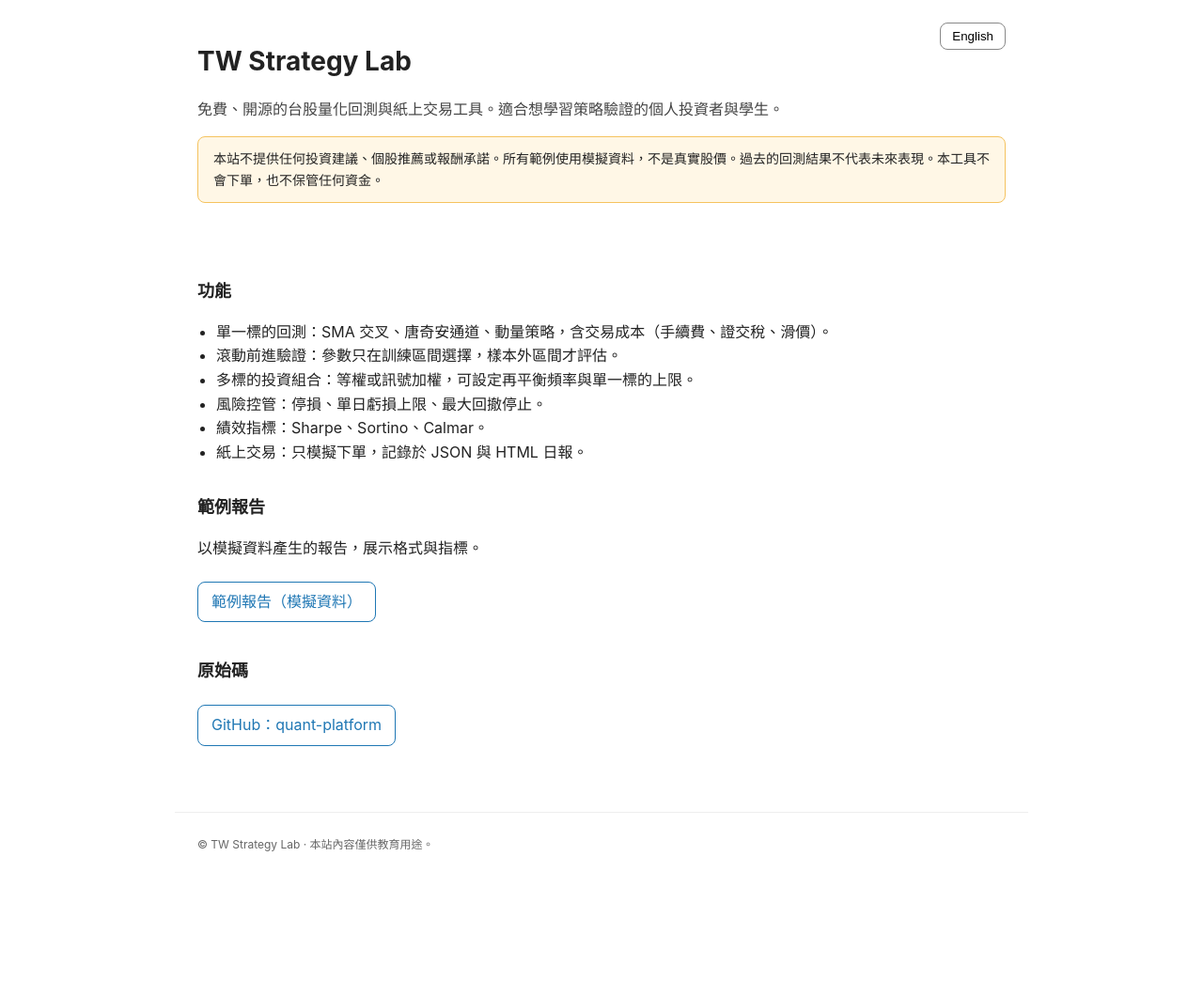
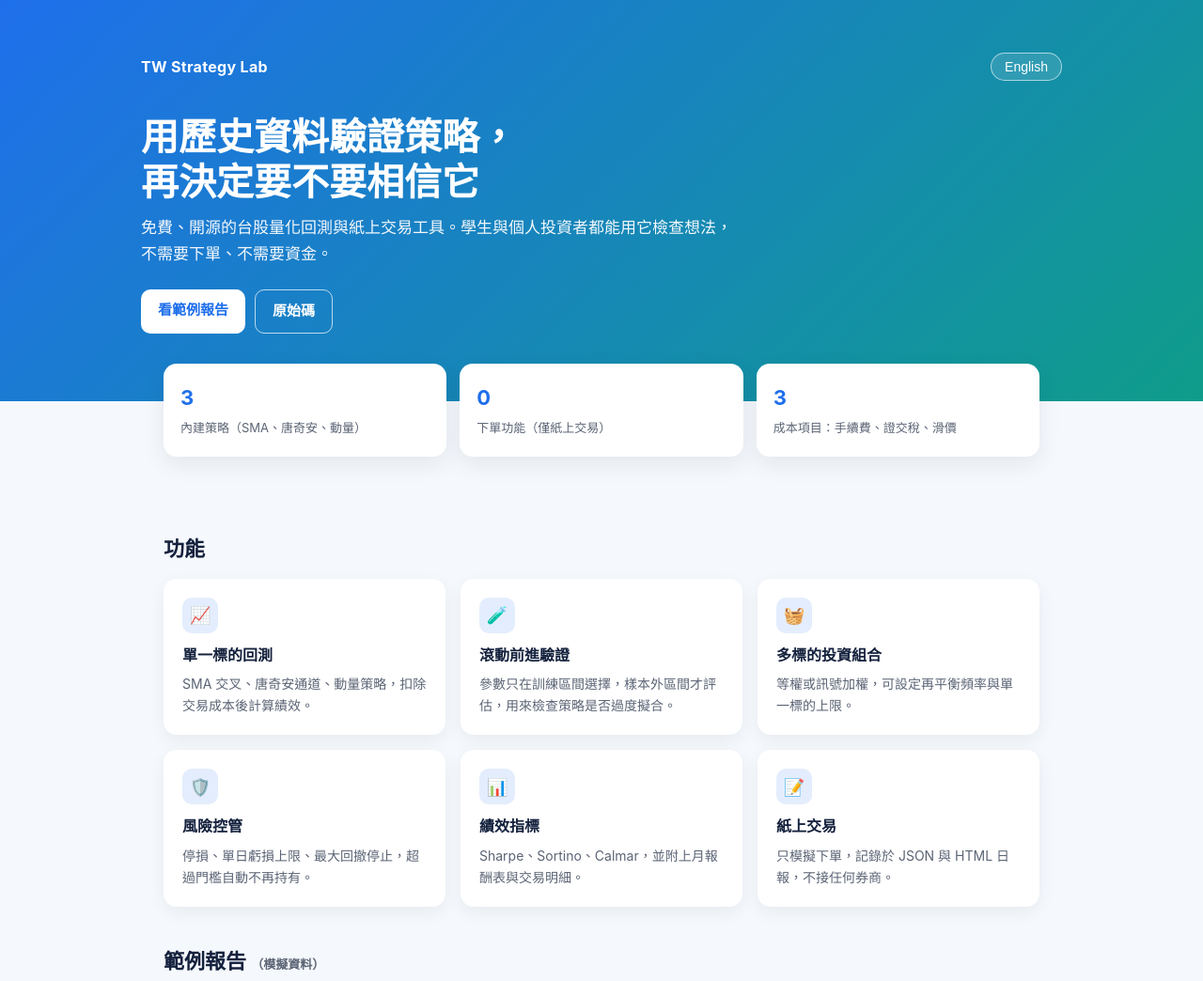
Before and after one commit to Black-tea666888/tw-strategy-lab, a plain HTML site: page index.html in a window 1280 px wide. Shown: the top 1044 px of the page at 94% size. Before the commit the page ends 932 px from the top, so only its background shows below. Drawn offline with Linux system fonts and the light colour scheme.

Commit message:
Redesign landing page: hero, feature cards, embedded sample report

```diff
--- a/index.html
+++ b/index.html
@@ -5,73 +5,123 @@
 <meta name="viewport" content="width=device-width, initial-scale=1">
 <title>TW Strategy Lab — 量化回測與紙上交易 / Backtesting & paper trading</title>
 <style>
-body { font-family: -apple-system, "Helvetica Neue", Arial, "Noto Sans TC", sans-serif; margin: 0; color: #222; line-height: 1.6; }
-header, main, footer { max-width: 860px; margin: 0 auto; padding: 24px; }
-h1 { font-size: 28px; margin-bottom: 4px; }
-h2 { font-size: 18px; margin-top: 32px; }
-.lead { color: #444; font-size: 16px; }
-.warn { background: #fff7e6; border: 1px solid #f5c35f; padding: 12px 16px; border-radius: 8px; font-size: 14px; }
-ul { padding-left: 20px; }
-a.btn { display: inline-block; margin: 6px 8px 6px 0; padding: 8px 14px; border-radius: 8px; border: 1px solid #1f77b4; color: #1f77b4; text-decoration: none; }
-button#lang { float: right; padding: 6px 12px; border-radius: 8px; border: 1px solid #888; background: #fff; cursor: pointer; }
-.hidden { display: none; }
-footer { font-size: 12px; color: #666; border-top: 1px solid #eee; margin-top: 40px; }
+:root { --accent: #1f6feb; --accent-2: #0f9d8a; --ink: #14213d; --muted: #5b6475; --card: #ffffff; --bg: #f5f8fc; --warn-bg: #fff7e6; --warn-bd: #f2b84b; }
+@media (prefers-color-scheme: dark) {
+  :root { --ink: #e8eef8; --muted: #9aa6b8; --card: #161c27; --bg: #0c1118; --warn-bg: #2a2212; --warn-bd: #8a6d2a; }
+}
+* { box-sizing: border-box; }
+body { margin: 0; font-family: -apple-system, "Helvetica Neue", Arial, "Noto Sans TC", sans-serif; color: var(--ink); background: var(--bg); line-height: 1.65; }
+.hero { background: linear-gradient(135deg, var(--accent), var(--accent-2)); color: #fff; padding: 56px 24px 72px; }
+.wrap { max-width: 980px; margin: 0 auto; }
+.topbar { display: flex; justify-content: space-between; align-items: center; gap: 12px; }
+.brand { font-weight: 700; letter-spacing: .02em; }
+button#lang { padding: 6px 14px; border-radius: 999px; border: 1px solid rgba(255,255,255,.6); background: rgba(255,255,255,.12); color: #fff; cursor: pointer; font-size: 14px; }
+h1 { font-size: clamp(28px, 4vw, 40px); margin: 36px 0 10px; line-height: 1.2; }
+.lead { font-size: 17px; max-width: 640px; opacity: .95; margin: 0; }
+.cta { margin-top: 24px; display: flex; flex-wrap: wrap; gap: 10px; }
+.cta a { padding: 10px 18px; border-radius: 10px; text-decoration: none; font-weight: 600; font-size: 15px; }
+.cta .primary { background: #fff; color: var(--accent); }
+.cta .ghost { border: 1px solid rgba(255,255,255,.7); color: #fff; }
+.stats { margin: -40px auto 0; max-width: 980px; padding: 0 24px; display: grid; grid-template-columns: repeat(auto-fit, minmax(180px, 1fr)); gap: 14px; }
+.stat { background: var(--card); border-radius: 14px; padding: 18px; box-shadow: 0 8px 24px rgba(20,33,61,.08); }
+.stat b { display: block; font-size: 22px; color: var(--accent); }
+.stat span { font-size: 13px; color: var(--muted); }
+main { max-width: 980px; margin: 0 auto; padding: 40px 24px 16px; }
+h2 { font-size: 22px; margin: 40px 0 14px; }
+.grid { display: grid; grid-template-columns: repeat(auto-fit, minmax(260px, 1fr)); gap: 16px; }
+.card { background: var(--card); border-radius: 14px; padding: 20px; box-shadow: 0 6px 18px rgba(20,33,61,.06); }
+.card .ico { width: 38px; height: 38px; border-radius: 10px; background: rgba(31,111,235,.12); display: grid; place-items: center; font-size: 18px; margin-bottom: 10px; }
+.card h3 { font-size: 16px; margin: 0 0 6px; }
+.card p { margin: 0; color: var(--muted); font-size: 14px; }
+.preview { background: var(--card); border-radius: 14px; overflow: hidden; box-shadow: 0 6px 18px rgba(20,33,61,.06); }
+.preview header { padding: 14px 18px; border-bottom: 1px solid rgba(128,128,128,.2); display: flex; justify-content: space-between; align-items: center; gap: 10px; flex-wrap: wrap; }
+.preview header span { font-size: 13px; color: var(--muted); }
+.preview iframe { width: 100%; height: 520px; border: 0; background: #fff; }
+.warn { margin-top: 36px; background: var(--warn-bg); border: 1px solid var(--warn-bd); border-radius: 12px; padding: 14px 18px; font-size: 14px; }
+.hidden { display: none !important; }
+.tag { display: inline-block; font-size: 12px; padding: 2px 10px; border-radius: 999px; background: rgba(15,157,138,.15); color: var(--accent-2); margin-left: 6px; vertical-align: middle; }
+footer { max-width: 980px; margin: 24px auto 40px; padding: 0 24px; font-size: 13px; color: var(--muted); }
+a { color: var(--accent); }
 </style>
 </head>
 <body>
-<header>
+<section class="hero">
+  <div class="wrap">
+    <div class="topbar">
+      <div class="brand">TW Strategy Lab</div>
       <button id="lang" type="button">English</button>
-<h1>TW Strategy Lab</h1>
+    </div>
 
     <div class="zh">
-<p class="lead">免費、開源的台股量化回測與紙上交易工具。適合想學習策略驗證的個人投資者與學生。</p>
-<div class="warn">本站不提供任何投資建議、個股推薦或報酬承諾。所有範例使用模擬資料，不是真實股價。過去的回測結果不代表未來表現。本工具不會下單，也不保管任何資金。</div>
+      <h1>用歷史資料驗證策略，<br>再決定要不要相信它</h1>
+      <p class="lead">免費、開源的台股量化回測與紙上交易工具。學生與個人投資者都能用它檢查想法，不需要下單、不需要資金。</p>
+      <div class="cta">
+        <a class="primary" href="#preview">看範例報告</a>
+        <a class="ghost" href="https://github.com/Black-tea666888/quant-platform">原始碼</a>
+      </div>
     </div>
     <div class="en hidden">
-<p class="lead">A free, open-source backtesting and paper-trading tool for Taiwan stocks. Built for individual investors and students who want to test strategies.</p>
-<div class="warn">This site gives no investment advice, stock recommendations or return promises. All examples use simulated data, not real prices. Past backtest results do not predict future performance. The tool places no orders and holds no funds.</div>
+      <h1>Test a strategy on history,<br>then decide whether to trust it</h1>
+      <p class="lead">A free, open-source backtesting and paper-trading tool for Taiwan stocks. Students and individual investors can check ideas without placing orders or holding funds.</p>
+      <div class="cta">
+        <a class="primary" href="#preview">See the sample report</a>
+        <a class="ghost" href="https://github.com/Black-tea666888/quant-platform">Source code</a>
       </div>
-</header>
+    </div>
+  </div>
+</section>
+
+<section class="stats wrap" style="padding:0 24px">
+  <div class="stat"><b>3</b><span class="zh">內建策略（SMA、唐奇安、動量）</span><span class="en hidden">Built-in strategies (SMA, Donchian, momentum)</span></div>
+  <div class="stat"><b>0</b><span class="zh">下單功能（僅紙上交易）</span><span class="en hidden">Live order features (paper trading only)</span></div>
+  <div class="stat"><b>3</b><span class="zh">成本項目：手續費、證交稅、滑價</span><span class="en hidden">Cost items: commission, sell tax, slippage</span></div>
+</section>
 
 <main>
   <div class="zh">
     <h2>功能</h2>
-<ul>
-<li>單一標的回測：SMA 交叉、唐奇安通道、動量策略，含交易成本（手續費、證交稅、滑價）。</li>
-<li>滾動前進驗證：參數只在訓練區間選擇，樣本外區間才評估。</li>
-<li>多標的投資組合：等權或訊號加權，可設定再平衡頻率與單一標的上限。</li>
-<li>風險控管：停損、單日虧損上限、最大回撤停止。</li>
-<li>績效指標：Sharpe、Sortino、Calmar。</li>
-<li>紙上交易：只模擬下單，記錄於 JSON 與 HTML 日報。</li>
-</ul>
-<h2>範例報告</h2>
-<p>以模擬資料產生的報告，展示格式與指標。</p>
-<a class="btn" href="reports/sample-zh.html">範例報告（模擬資料）</a>
-<h2>原始碼</h2>
-<a class="btn" href="https://github.com/Black-tea666888/quant-platform">GitHub：quant-platform</a>
+    <div class="grid">
+      <div class="card"><div class="ico">📈</div><h3>單一標的回測</h3><p>SMA 交叉、唐奇安通道、動量策略，扣除交易成本後計算績效。</p></div>
+      <div class="card"><div class="ico">🧪</div><h3>滾動前進驗證</h3><p>參數只在訓練區間選擇，樣本外區間才評估，用來檢查策略是否過度擬合。</p></div>
+      <div class="card"><div class="ico">🧺</div><h3>多標的投資組合</h3><p>等權或訊號加權，可設定再平衡頻率與單一標的上限。</p></div>
+      <div class="card"><div class="ico">🛡️</div><h3>風險控管</h3><p>停損、單日虧損上限、最大回撤停止，超過門檻自動不再持有。</p></div>
+      <div class="card"><div class="ico">📊</div><h3>績效指標</h3><p>Sharpe、Sortino、Calmar，並附上月報酬表與交易明細。</p></div>
+      <div class="card"><div class="ico">📝</div><h3>紙上交易</h3><p>只模擬下單，記錄於 JSON 與 HTML 日報，不接任何券商。</p></div>
+    </div>
+  </div>
+  <div class="en hidden">
+    <h2>Features</h2>
+    <div class="grid">
+      <div class="card"><div class="ico">📈</div><h3>Single-asset backtests</h3><p>SMA crossover, Donchian channel and momentum, with trading costs deducted.</p></div>
+      <div class="card"><div class="ico">🧪</div><h3>Walk-forward validation</h3><p>Parameters are chosen on training windows only, then tested out of sample.</p></div>
+      <div class="card"><div class="ico">🧺</div><h3>Multi-asset portfolios</h3><p>Equal or signal weights, with configurable rebalancing and per-asset caps.</p></div>
+      <div class="card"><div class="ico">🛡️</div><h3>Risk controls</h3><p>Stop loss, daily loss limit and a maximum drawdown halt.</p></div>
+      <div class="card"><div class="ico">📊</div><h3>Performance metrics</h3><p>Sharpe, Sortino and Calmar, plus a monthly return table and trade list.</p></div>
+      <div class="card"><div class="ico">📝</div><h3>Paper trading</h3><p>Simulated orders only, logged to JSON and an HTML daily summary. No broker connection.</p></div>
+    </div>
   </div>
 
-<div class="en hidden">
-<h2>Features</h2>
-<ul>
-<li>Single-asset backtests: SMA crossover, Donchian channel, momentum, with trading costs (commission, sell tax, slippage).</li>
-<li>Walk-forward validation: parameters are chosen on training windows only, and tested out of sample.</li>
-<li>Multi-asset portfolios: equal or signal weights, configurable rebalancing and per-asset caps.</li>
-<li>Risk controls: stop loss, daily loss limit, maximum drawdown halt.</li>
-<li>Metrics: Sharpe, Sortino, Calmar.</li>
-<li>Paper trading: simulated orders only, logged to JSON and an HTML daily summary.</li>
-</ul>
-<h2>Sample report</h2>
-<p>A report built from simulated data to show the format and metrics.</p>
-<a class="btn" href="reports/sample-en.html">Sample report (simulated data)</a>
-<h2>Source code</h2>
-<a class="btn" href="https://github.com/Black-tea666888/quant-platform">GitHub: quant-platform</a>
+  <h2 id="preview">範例報告 <span class="zh" style="font-size:13px;color:var(--muted)">（模擬資料）</span><span class="en hidden" style="font-size:13px;color:var(--muted)">(simulated data)</span></h2>
+  <div class="preview">
+    <header>
+      <span class="zh">以模擬價格產生，展示報告格式與指標，非真實股價。</span>
+      <span class="en hidden">Generated from simulated prices to show the report format. Not real market data.</span>
+      <a class="zh" href="reports/sample-zh.html">全螢幕開啟</a>
+      <a class="en hidden" href="reports/sample-en.html">Open full screen</a>
+    </header>
+    <iframe class="zh" src="reports/sample-zh.html" title="範例報告"></iframe>
+    <iframe class="en hidden" src="reports/sample-en.html" title="Sample report"></iframe>
+  </div>
+
+  <div class="warn">
+    <div class="zh">本站不提供任何投資建議、個股推薦或報酬承諾。範例使用模擬資料，不是真實股價。過去的回測結果不代表未來表現。本工具不會下單，也不保管任何資金。</div>
+    <div class="en hidden">This site gives no investment advice, stock recommendations or return promises. Examples use simulated data, not real prices. Past backtest results do not predict future performance. The tool places no orders and holds no funds.</div>
   </div>
 </main>
 
 <footer>
-<div class="zh">© TW Strategy Lab · 本站內容僅供教育用途。</div>
-<div class="en hidden">© TW Strategy Lab · For educational purposes only.</div>
+  <span class="zh">© TW Strategy Lab · 本站內容僅供教育用途。</span>
+  <span class="en hidden">© TW Strategy Lab · For educational purposes only.</span>
 </footer>
 
 <script>
```
Lines whose indentation alone changed are shown as unchanged.
